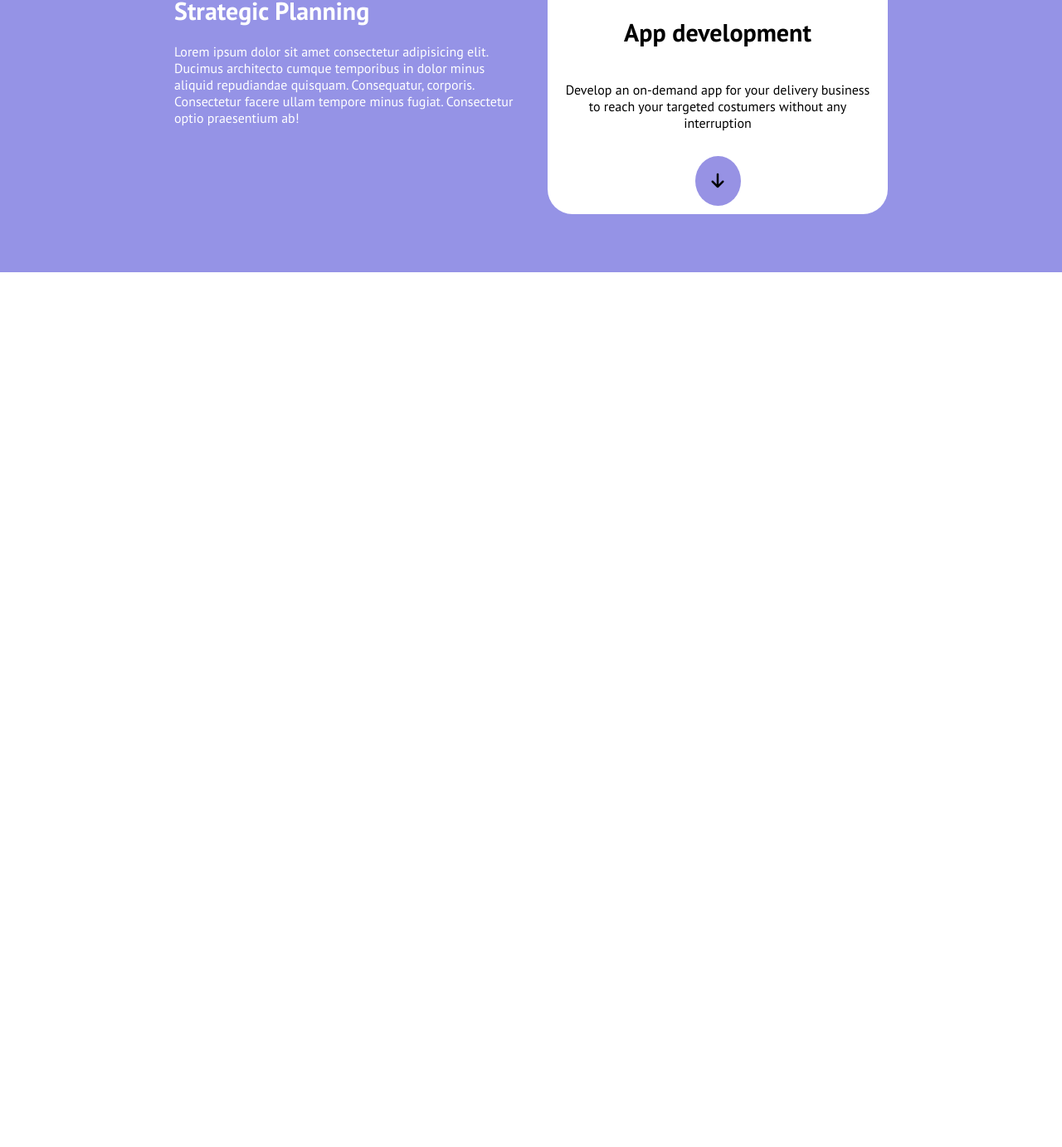
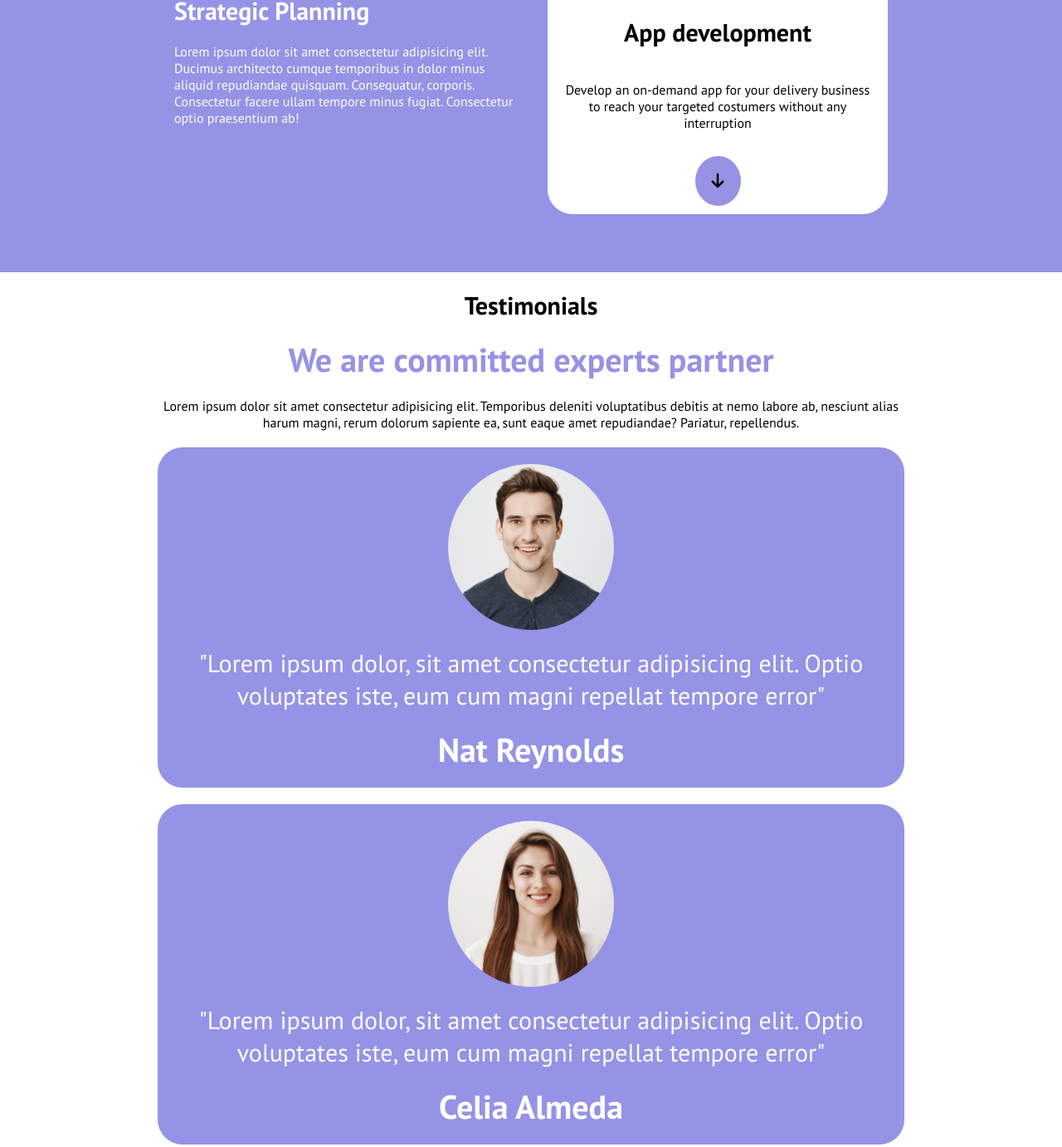
Before and after one commit to Steveh77/htmlcss-responsive-layout, a plain HTML site: page index.html in a window 1280 px wide. Shown: the part 1275-2657 px from the top of the page at 83% size. Before the commit the page ends 1603 px from the top, so only its background shows below. Drawn offline with Linux system fonts and the light colour scheme.

Commit message:
fixed section 3 (da finire responsive)

```diff
--- a/css/style.css
+++ b/css/style.css
@@ -64,11 +64,20 @@ body{
 .font-size70px{
     font-size: 70px;
 }
+.font-size30px{
+    font-size: 30px;
+}
+.font-size40px{
+    font-size: 40px;
+}
 
 
 /* colors */
 .white{
     color: white;
+}
+.pink{
+    color: rgb(151,146,228);
 }
 .blue{
     color: rgb(0,132,253);
@@ -158,6 +167,28 @@ button{
 
 }
 
+/* section 3 */
+
+.circle{
+    width: 200px;
+    height: 200px;
+    background-color: red;
+    margin: 0 auto;
+    border-radius: 50%;
+    background-position: center;
+    background-size: cover;
+    background-repeat: no-repeat;
+}
+        /* immagini */
+.img-testimonial-1{
+    background-image: url(../img/testimonial1.jpg);
+}
+.img-testimonial-2{
+    background-image: url(../img/testimonial2.jpg);
+}
+.img-testimonial-3{
+    background-image: url(../img/testimonial3.jpg);
+}
 
 
 
--- a/index.html
+++ b/index.html
@@ -98,6 +98,42 @@
                 </div>
             </div>
         </section>
+        <!-- section 3 -->
+        <section class="p-bottom50">
+
+            <!-- Testimonials 1 -->
+            <div class="container">
+                <div class="cells text-center">
+                    <h4 class="font-size30px">Testimonials</h4>
+                    <h3 class="pink p-20 font-size40px">We are committed experts partner</h3>
+                    <p>Lorem ipsum dolor sit amet consectetur adipisicing elit. Temporibus deleniti voluptatibus debitis at nemo labore ab, nesciunt alias harum magni, rerum dolorum sapiente ea, sunt eaque amet repudiandae? Pariatur, repellendus.</p>
+                </div>
+                <div class="cells bg-pink b-radius30 p-20 center-text white">
+                    <div class="circle img-testimonial-1"></div>
+                    <p class="p-20 font-size30px">"Lorem ipsum dolor, sit amet consectetur adipisicing elit. Optio voluptates iste, eum cum magni repellat tempore error"</p>
+                    <h3 class="font-size40px">Nat Reynolds</h3>
+
+                </div>
+            </div>
+            <!-- Testimonials 2 -->
+            <div class="container">
+                <div class="cells bg-pink b-radius30 p-20 center-text white">
+                    <div class="circle img-testimonial-2"></div>
+                    <p class="p-20 font-size30px">"Lorem ipsum dolor, sit amet consectetur adipisicing elit. Optio voluptates iste, eum cum magni repellat tempore error"</p>
+                    <h3 class="font-size40px">Celia Almeda</h3>
+
+                </div>
+            </div>
+            <!-- Testimonials 3 -->
+            <div class="container">
+                <div class="cells bg-pink b-radius30 p-20 center-text white">
+                    <div class="circle img-testimonial-3"></div>
+                    <p class="p-20 font-size30px">"Lorem ipsum dolor, sit amet consectetur adipisicing elit. Optio voluptates iste, eum cum magni repellat tempore error"</p>
+                    <h3 class="font-size40px">Bob Roberts</h3>
+
+                </div>
+            </div>
+        </section>
 
 
 
@@ -117,27 +153,6 @@
 
 
 
-        <!-- section 3 -->
-        <!-- <section class="p-bottom50">
-            <div class="container">
-                <div class="cells b-radius30 bg-white border">
-                    <h3>section 3 we are committed experts partner</h3>
-                </div>
-                <div class="cells border bg-pink">
-                    <h3>Nat</h3>
-                </div>
-            </div>
-            <div class="container">
-                <div class="cells border bg-pink">
-                    <h3>Celia</h3>
-                </div>
-            </div>
-            <div class="container">
-                <div class="cells border bg-pink">
-                    <h3>Bob</h3>
-                </div>
-            </div>
-        </section> -->
         <!-- section 4 -->
         <!-- <section class="bg-pink">
 
```
